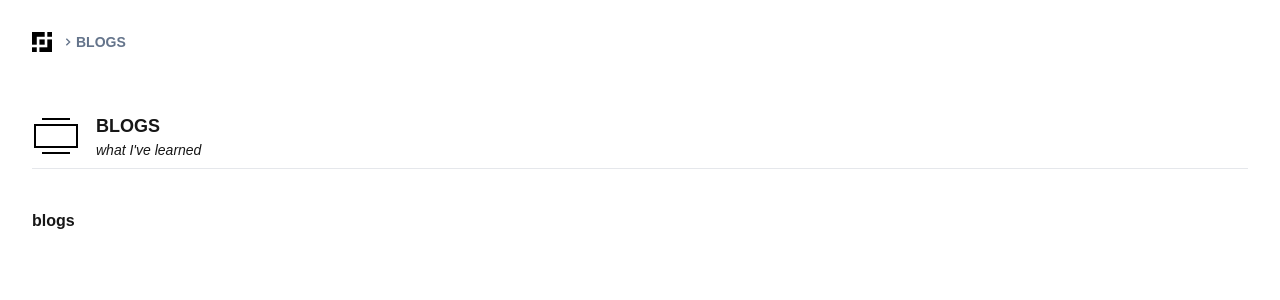
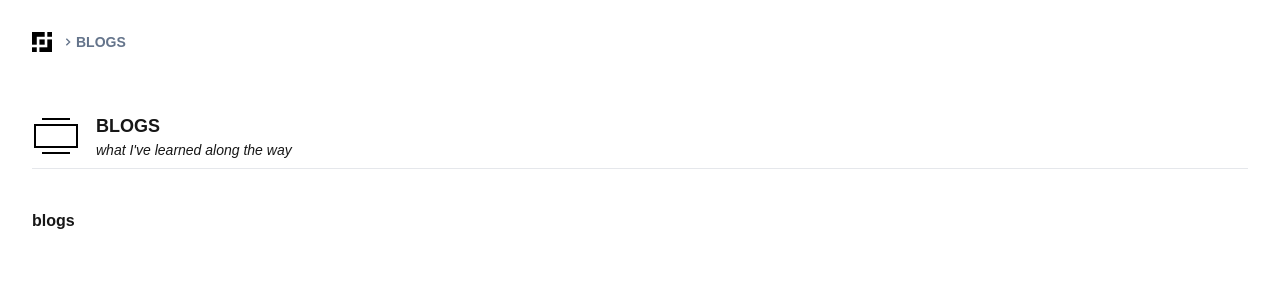
Before and after one commit to TyLy83/nextjs-personal, a Next.js app: page /blogs in a window 1280 px wide. Shown: the top 300 px of the page. Built offline with nearby package versions, Linux system fonts and the light colour scheme.

Commit message:
fixed error

```diff
--- a/app/blogs/page.js
+++ b/app/blogs/page.js
@@ -11,7 +11,7 @@ export default function Blogs() {
                 <img src="/assets/blogs.svg" alt="blogs alt" className="size-12" />
                 <div className="w-full">
                     <h4 className="uppercase">blogs</h4>
-                    <p className="italic text-sm">what I've learned</p>
+                    <p className="italic text-sm">{`what I've learned along the way`}</p>
                 </div>
             </div>
             <hr className="mt-2" />
```
